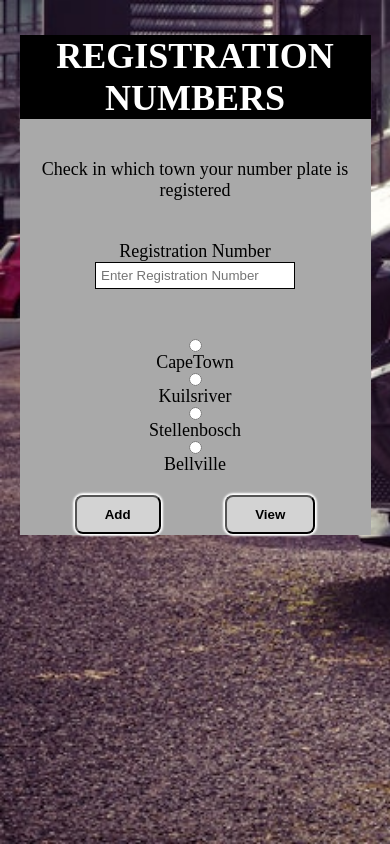
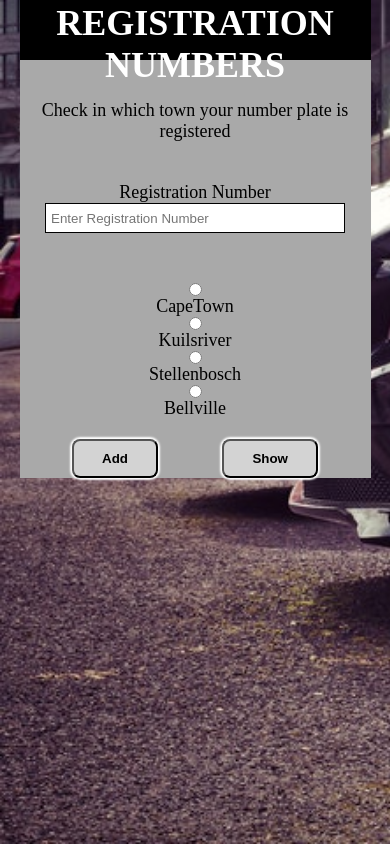
Before and after one commit to Phumzakose/registration, a plain HTML site: page index.html in a window 390 px wide. Drawn offline with Linux system fonts and the light colour scheme.

Commit message:
modified css

```diff
--- a/index.html
+++ b/index.html
@@ -61,7 +61,7 @@
 
       <div class="button">
         <button class="bttn1" type="button">Add</button>
-        <button class="bttn2" type="button">View</button>
+        <button class="bttn2" type="button">Show</button>
       </div>
       <div class="text-message">
         <p id="text"></p>
--- a/style.css
+++ b/style.css
@@ -8,14 +8,13 @@ html {
   background-repeat: no-repeat;
   background-size: cover;
   height: 100%;
-  font-size: 18px;
-  /* background-color: darkgray; */
 }
 .container {
+  font-size: 18px;
   margin-left: auto;
   margin-right: auto;
-  width: 40%;
-  height: 500px;
+  width: 60%;
+  height: 550px;
   margin-top: 8%;
   background-color: darkgray;
 }
@@ -27,7 +26,12 @@ html {
   font-size: 18px;
 }
 .heading h1 {
-  margin-top: 10%;
+  height: 60px;
+  /* margin-top: 3%; */
+  /* border-bottom: 2px solid black;
+  border-top: 2px solid black; */
+  margin-bottom: 30px;
+  border: 2px solid black;
 }
 .center {
   text-align: center;
@@ -64,7 +68,8 @@ input[type="radio"] {
   align-items: center;
 }
 #registration {
-  width: 200px;
+  width: 300px;
+  height: 30px;
   padding: 5px;
   border: 1px solid black;
 }
@@ -104,7 +109,7 @@ li {
 @media (max-width: 700px) {
   .container {
     width: 90%;
-    height: 100%px;
+    height: 100%;
     margin-top: 0px;
   }
   .radio-Btn {
@@ -117,7 +122,7 @@ li {
     background-repeat: no-repeat;
     background-size: cover;
     height: 100%;
-    font-size: 18px;
+    font-size: 16px;
   }
   li {
     border: 2px solid black;
@@ -132,4 +137,10 @@ li {
     text-align: center;
     padding-top: 6px;
   }
+  #registration {
+    /* width: 400px;
+    height: 50px; */
+    padding: 5px;
+    border: 1px solid black;
+  }
 }
```
